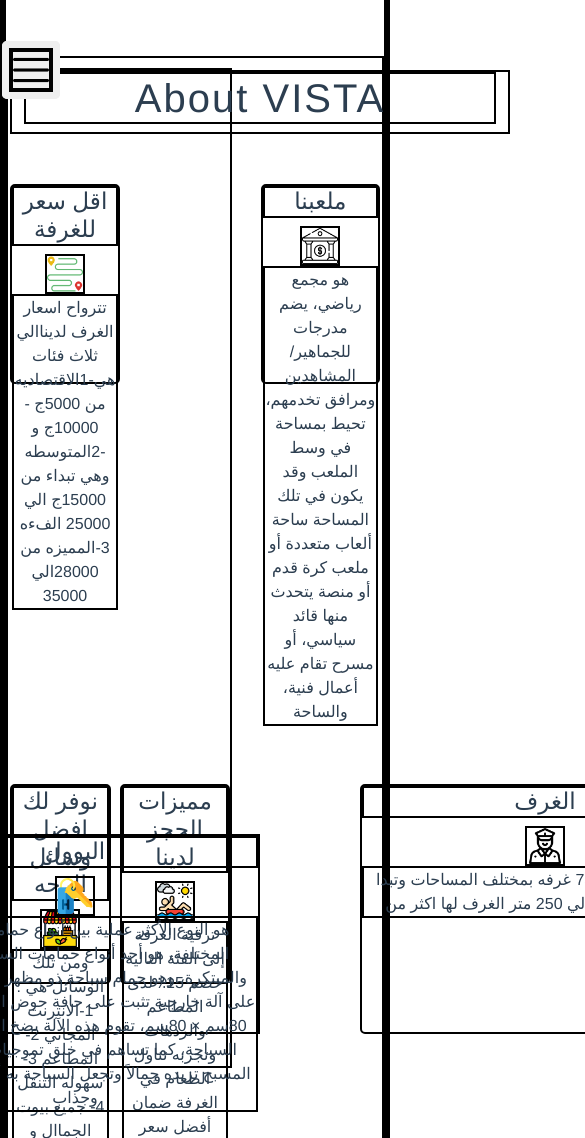
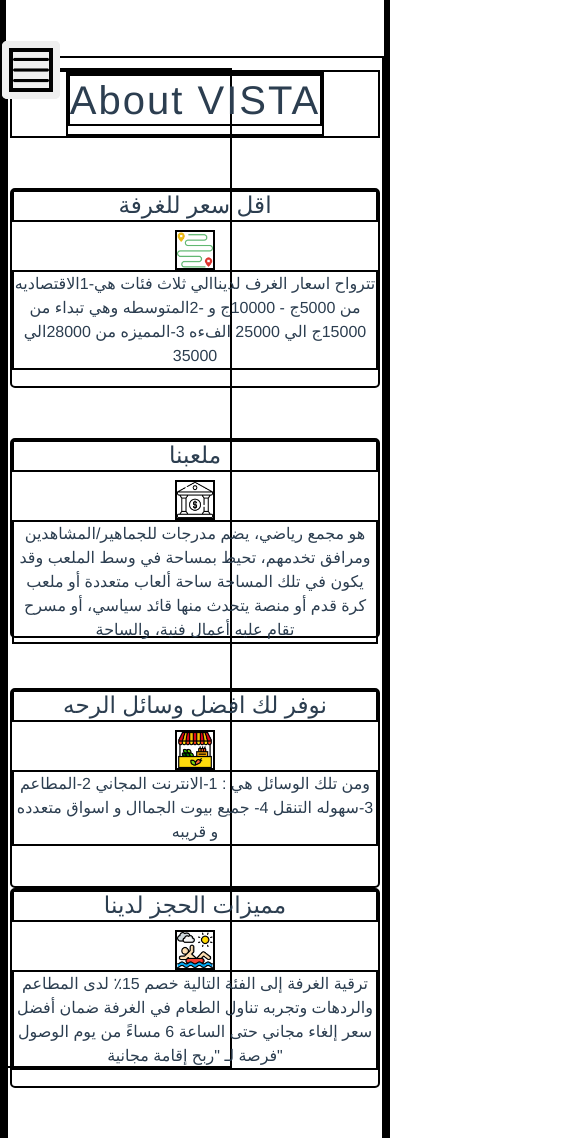
Before and after one commit to Eihapkaram/my, a Vue app: page /about in a window 390 px wide. Shown: the part 261-1399 px from the top of the page, 585 px wide, since content can reach past the window. Built offline with nearby package versions, Linux system fonts and the light colour scheme.

Commit message:
Update AboutJum.vue
v

```diff
--- a/src/components/AboutJum.vue
+++ b/src/components/AboutJum.vue
@@ -1,7 +1,7 @@
 <template>
   <div class="container-fluid" id="jum">
-    <div id="headerdiv" class="container-fluid">
-      <h3>About VISTA</h3>
+    <div id="headerdiv">
+      <div><h3>About VISTA</h3></div>
     </div>
     <div
       class="leftdiv1"
@@ -109,7 +109,6 @@
 #jum #headerdiv {
   position: relative;
   transition: all, 2s;
-  flex: 1 0 500px;
 }
 #jum #headerdiv h3 {
   font-size: 40px;
@@ -203,7 +202,11 @@
     flex: 1 0 16%;
   }
   #headerdiv {
-    left: 25rem;
+    left: 24rem;
+    flex: 1 0 100%;
+  }
+  #jum #headerdiv {
+    flex: 1 0 500px;
   }
   /*الغرف*/
   #jum .phot {
@@ -280,6 +283,9 @@
   #headerdiv {
     left: 10rem;
   }
+  #jum #headerdiv {
+    flex: 1 0 500px;
+  }
   /*الغرف*/
   #jum .phot {
     top: -230px;
@@ -296,6 +302,7 @@
 @media (max-width: 500px) {
   #jum {
     top: 10px;
+    margin-block-end: 30rem;
   }
   /*اقل سعر للغرف*/
   #jum .leftdiv1 {
@@ -303,49 +310,56 @@
     right: 0px;
     position: relative;
     top: -100px;
-    flex: 1 0 20%;
+    flex: 1 0 40%;
   }
   /*>نوفر لك افضل وسائل الرح*/
   #jum .leftdiv2 {
     left: 150px;
     right: 0px;
     position: relative;
-    top: 150px;
-    flex: 1 0 20%;
+    top: -300px;
+    flex: 1 0 40%;
   }
   /*ميزات الحجز لدينا*/
   #jum .rightdiv1 {
-    left: 0px;
+    left: 150px;
     right: 0px;
     position: relative;
-    top: 500px;
-    flex: 1 0 20%;
+    top: 250px;
+    flex: 1 0 40%;
   }
   /*ملعبنا*/
   #jum .rightdiv2 {
     left: 150px;
     right: 0px;
     position: relative;
-    top: -450px;
-    flex: 1 0 25%;
+    top: -900px;
+    flex: 1 0 40%;
   }
   /*البوول*/
   #jum .topdiv {
-    left: 30px;
+    left: 150px;
     right: 0px;
     position: relative;
-    top: -550px;
+    top: -600px;
     flex: 1 0 40%;
   }
   #headerdiv {
     left: 150px;
+    right: 0px;
+    display: flex;
+    flex-flow: row;
+    justify-content: center;
+  }
+  #jum #headerdiv {
+    flex: 1 0 200px;
   }
   /*الغرف*/
   #jum .phot {
-    top: -200px;
+    top: -550px;
     right: 0px;
-    left: 500px;
-    flex: 1 0 18%;
+    left: 150px;
+    flex: 1 0 40%;
   }
 
   #jum div {
```
